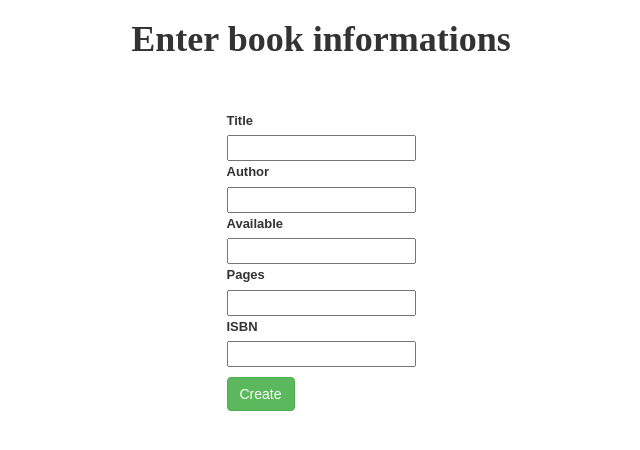
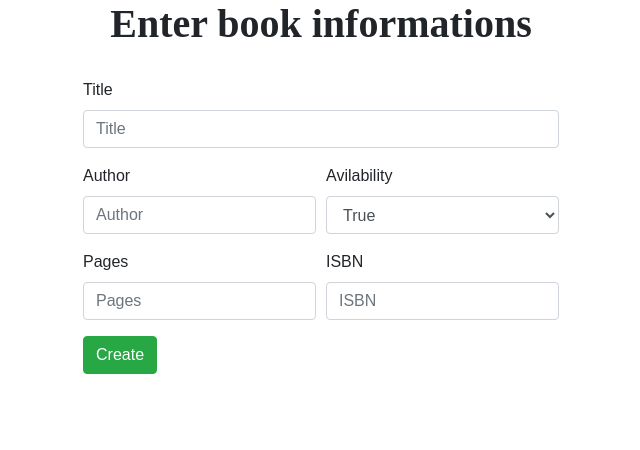
Before and after one commit to Nadim-Mahmud/JsonDB, a PHP site: page /create.php in a window 1280 px wide. Shown: the top 450 px of the page, without its empty margins (324-964 px from the left). Run offline with PHP 8.4, Linux system fonts and the light colour scheme.

Commit message:
ui modifiactions

```diff
--- a/create.php
+++ b/create.php
@@ -13,7 +13,7 @@ if (isset($_GET['title'])) {
     $data = array(
         'title' => htmlspecialchars($_GET['title']),
         'author' => $_GET['author'],
-        'available' => $_GET['available'] === "true",
+        'available' => $_GET['available'],
         'pages' => $_GET['pages'],
         'isbn' => $_GET['isbn']
     );
@@ -36,49 +36,62 @@ if (isset($_GET['title'])) {
     <meta charset="UTF-8">
     <title>Add New</title>
     <link rel="stylesheet" type="text/css" href="style.css" />
-    <link rel="stylesheet" href="https://maxcdn.bootstrapcdn.com/bootstrap/3.3.7/css/bootstrap.min.css" integrity="sha384-BVYiiSIFeK1dGmJRAkycuHAHRg32OmUcww7on3RYdg4Va+PmSTsz/K68vbdEjh4u" crossorigin="anonymous">
-
+    <link rel="stylesheet" href="https://stackpath.bootstrapcdn.com/bootstrap/4.4.1/css/bootstrap.min.css" integrity="sha384-Vkoo8x4CGsO3+Hhxv8T/Q5PaXtkKtu6ug5TOeNV6gBiFeWPGFN9MuhOf23Q9Ifjh" crossorigin="anonymous">
 </head>
 
 <body class="create-body">
 
     <h1 class="title"> Enter book informations</h1>
 
+    <!-- Styled -->
+
+    <!-- create new item -->
+
     <div class="form-container">
-        <form class="" action="" method="get">
-            <div>
-                <label class="form-head">Title</label>
-                <br>
-                <input type="text" name="title" />
+        <form action="" method="GET">
+
+            <div class="form-left form-group">
+                <label>Title</label>
+                <input type="text" class="form-control" placeholder="Title" name="title" required>
             </div>
-            <div>
-                <label class="form-head">Author</label>
-                <br>
-                <input type="text" name="author" />
+            <div class="form-row">
+                <div class="form-group col-md-6">
+                    <label for=>Author</label>
+                    <input type="text" class="form-control" placeholder="Author" name="author" required>
+                </div>
+                <div class="form-group col-md-6">
+                    <label>Avilability</label>
+                    <select class="form-control" name="available" required>
+                        <option value="true" Selected>True</option>
+                        <option value="false">False</option>
+                    </select>
+                </div>
             </div>
-            <div>
-                <label class="form-head">Available</label>
-                <br>
-                <input type="text" name="available" />
+            <div class="form-row">
+                <div class="form-group col-md-6">
+                    <label>Pages</label>
+                    <input type="number" class="form-control" placeholder="Pages" name="pages" required>
+                </div>
+                <div class="form-group col-md-6">
+                    <label>ISBN</label>
+                    <input type="number" class="form-control" placeholder="ISBN" name="isbn" required>
+                </div>
             </div>
-            <div>
-                <label class="form-head">Pages</label>
-                <br>
-                <input type="text" name="pages" />
-            </div>
-            <div>
-                <label class="form-head">ISBN</label>
-                <br>
-                <input type="text" name="isbn" />
-            </div>
-            <input class="btn btn-success create-btns" type="submit" value="Create" />
+
+
+            <button type="submit" class="form-sub btn btn-success">Create</button>
         </form>
 
     </div>
 
+
     <!-- bootstrap scripts -->
-    <script src="https://maxcdn.bootstrapcdn.com/bootstrap/3.3.7/js/bootstrap.min.js" integrity="sha384-Tc5IQib027qvyjSMfHjOMaLkfuWVxZxUPnCJA7l2mCWNIpG9mGCD8wGNIcPD7Txa" crossorigin="anonymous"></script>
-
+    <script src="https://code.jquery.com/jquery-3.4.1.slim.min.js" integrity="sha384-J6qa4849blE2+poT4WnyKhv5vZF5SrPo0iEjwBvKU7imGFAV0wwj1yYfoRSJoZ+n" crossorigin="anonymous">
+    </script>
+    <script src="https://cdn.jsdelivr.net/npm/popper.js@1.16.0/dist/umd/popper.min.js" integrity="sha384-Q6E9RHvbIyZFJoft+2mJbHaEWldlvI9IOYy5n3zV9zzTtmI3UksdQRVvoxMfooAo" crossorigin="anonymous">
+    </script>
+    <script src="https://stackpath.bootstrapcdn.com/bootstrap/4.4.1/js/bootstrap.min.js" integrity="sha384-wfSDF2E50Y2D1uUdj0O3uMBJnjuUD4Ih7YwaYd1iqfktj0Uod8GCExl3Og8ifwB6" crossorigin="anonymous">
+    </script>
 
 </body>
 
--- a/db.json
+++ b/db.json
@@ -1 +1 @@
-[{"title":"use","author":"nadim","available":true,"pages":"123","isbn":"234234234"},{"title":"jjjjj","author":"nadim","available":true,"pages":"23","isbn":"23423423"},{"title":"nadim","author":"suvo","available":true,"pages":"34345","isbn":"12321"},{"title":"&lt;\/html&gt;","author":"adf","available":true,"pages":"123","isbn":"12323"},{"title":"josna o jononi","author":"humayun","available":false,"pages":"1322","isbn":"2435243"}]
+[{"title":"use","author":"nadim","available":true,"pages":"123","isbn":"234234234"},{"title":"jjjjj","author":"nadim","available":true,"pages":"23","isbn":"23423423"},{"title":"nadim","author":"suvo","available":true,"pages":"34345","isbn":"12321"},{"title":"&lt;\/html&gt;","author":"adf","available":true,"pages":"123","isbn":"12323"},{"title":"josna o jononi","author":"humayun","available":false,"pages":"1322","isbn":"2435243"},{"title":"new book","author":"bbok","available":"true","pages":"234","isbn":"234"},{"title":"new book test","author":"unknown","available":"true","pages":"242","isbn":"2342"},{"title":"adf","author":"adf","available":"true","pages":"2314","isbn":"134"},{"title":"ads","author":"adf","available":"true","pages":"243","isbn":"24323"},{"title":"book title","author":"nadim","available":"true","pages":"24","isbn":"234234234324"}]
--- a/style.css
+++ b/style.css
@@ -24,7 +24,7 @@
 
 .create-btn{
   float: right;
-  margin-right: 70px;
+  margin-right: 60px;
 }
 
 .input-field{
@@ -54,3 +54,7 @@
   margin-top: 10px;
   justify-content: center;
 }
+
+.form-container{
+  margin: 0px ;
+}
```
Also changed, not shown: index.php (+10 -2 lines), search.php (+10 -2 lines).
